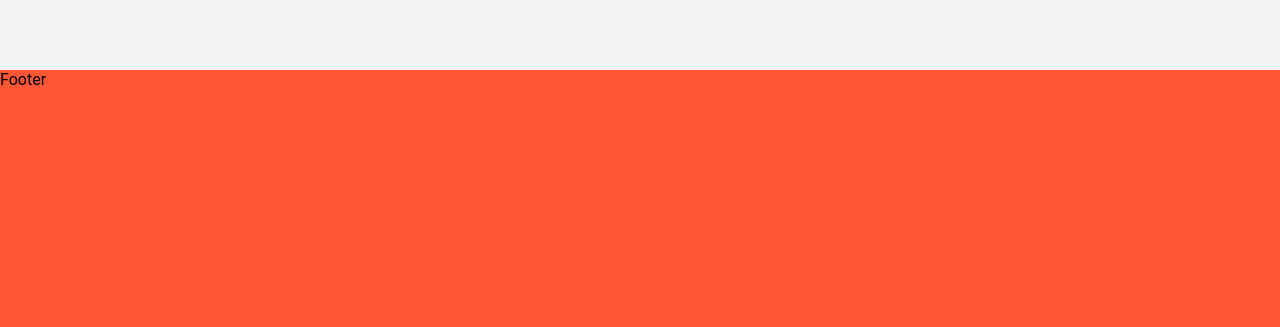
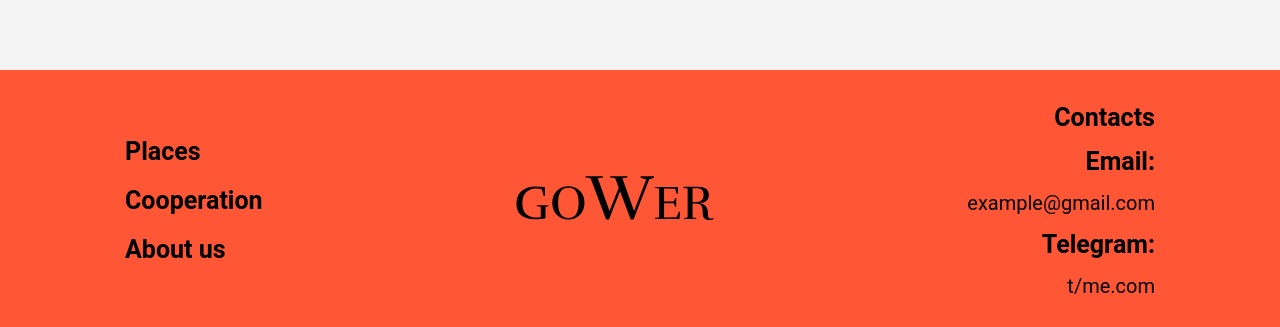
Before and after one commit to MVPavlyk/gower, a React (Create React App) app: page / in a window 1280 px wide. Shown: the part 1090-1417 px from the top of the page. Built offline with nearby package versions, Linux system fonts and the light colour scheme.

Commit message:
Create footer

```diff
--- a/src/Components/Footer/Footer.js
+++ b/src/Components/Footer/Footer.js
@@ -1,10 +1,31 @@
 import React from 'react';
 import css from './Footer.module.css'
+import rootCss from "../../root.module.css";
+import {NavLink} from "react-router-dom";
+import logo from "../../img/logo.svg";
 
 const Footer = () => {
     return (
         <div className={css.footer}>
-            Footer
+            <div className={rootCss.container}>
+                <div className={css.footer_wrap}>
+                    <div className={css.footer_links}>
+                        <NavLink className={css.footer_link} to={'/'}>Places</NavLink>
+                        <NavLink className={css.footer_link} to={'/'}>Cooperation</NavLink>
+                        <NavLink className={css.footer_link} to={'/'}>About us</NavLink>
+                    </div>
+                    <div>
+                        <NavLink className={css.footer_logo} to={'/'}><img src={logo} alt="logo"/></NavLink>
+                    </div>
+                    <div className={css.footer_info}>
+                        <div className={css.footer_info_titles}>Contacts</div>
+                        <div className={css.footer_info_titles}>Email:</div>
+                            <a className={css.footer_info_content} href={'/'}>example@gmail.com</a>
+                        <div className={css.footer_info_titles}>Telegram:</div>
+                            <a className={css.footer_info_content} href={'/'}>t/me.com</a>
+                    </div>
+                </div>
+            </div>
         </div>
     );
 };
--- a/src/Components/Footer/Footer.module.css
+++ b/src/Components/Footer/Footer.module.css
@@ -2,4 +2,54 @@
     width: 100%;
     height: 260px;
     background-color: #FF5636;
+
+    display: flex;
+    align-items: center;
 }
+
+.footer_wrap {
+    height: 100%;
+    width: 100%;
+    display: flex;
+    align-items: center;
+    justify-content: space-between;
+}
+
+.footer_links {
+    display: flex;
+    column-gap: 35px;
+    flex-direction: column;
+    align-items: flex-start;
+    row-gap: 20px;
+}
+
+.footer_link {
+    font-size: 25px;
+    text-decoration: none;
+    font-weight: 700;
+    color: black;
+}
+
+.footer_logo {
+    height: 60px;
+}
+
+.footer_info {
+    display: flex;
+    flex-direction: column;
+    align-items: flex-end;
+    row-gap: 15px;
+}
+
+.footer_info_titles {
+    font-size: 25px;
+    text-decoration: none;
+    font-weight: 700;
+    color: black;
+}
+
+.footer_info_content{
+    font-size: 20px;
+    text-decoration: none;
+    color: black;
+}
```
